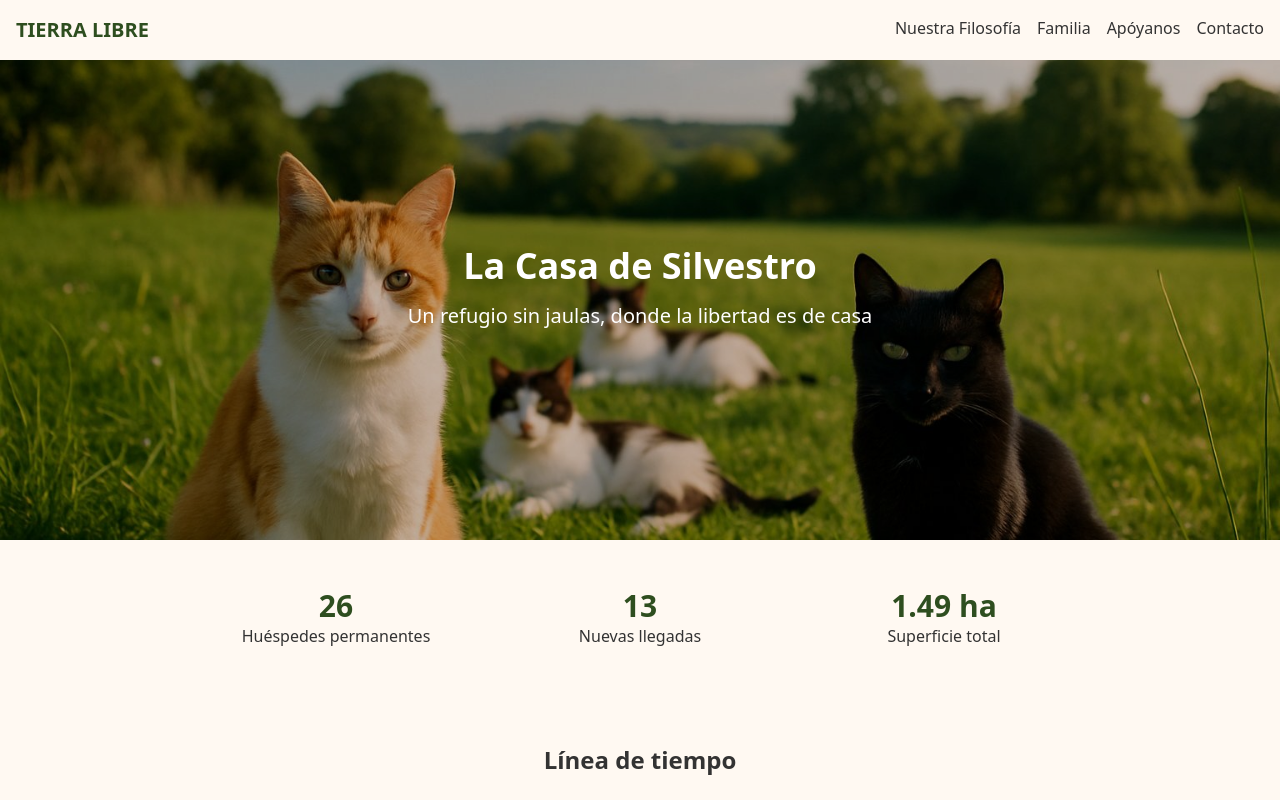
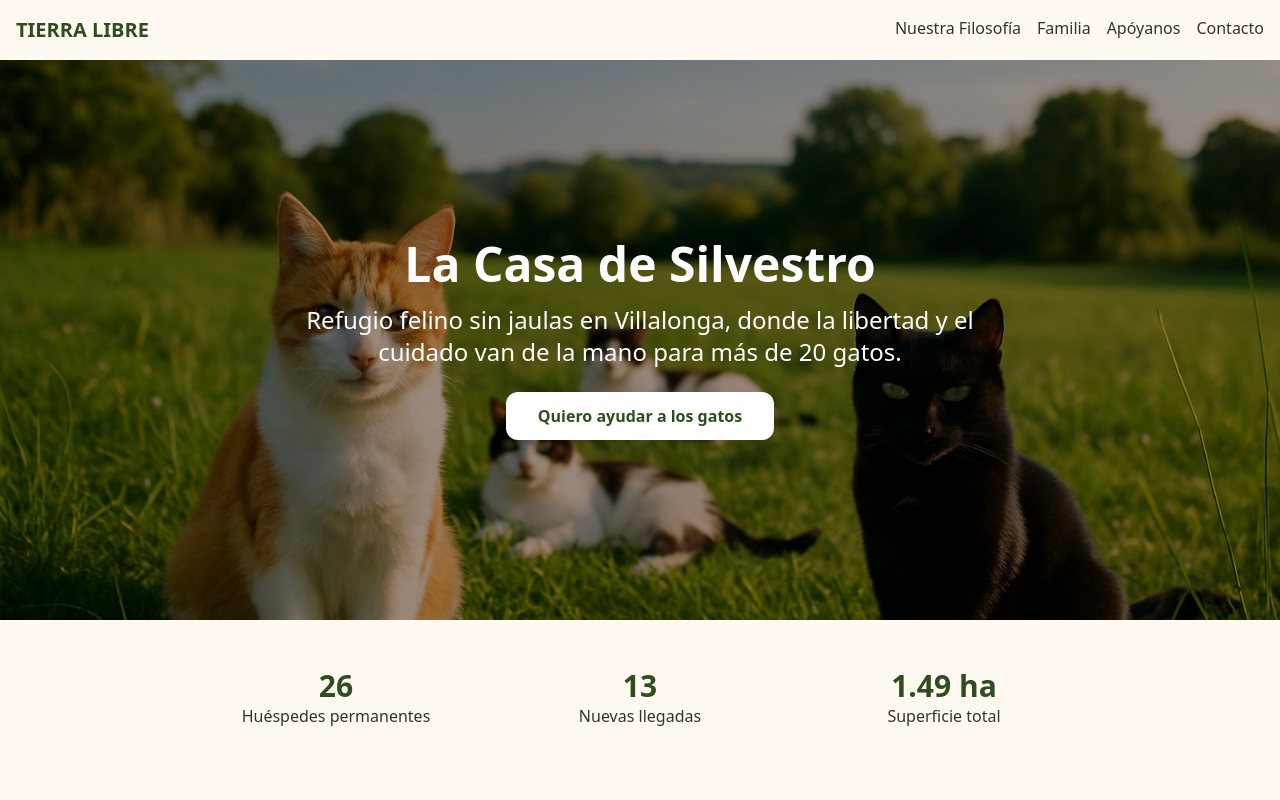
Before and after one commit to Tierralibre25/lacasadesilvestro, a Next.js app: page / in a window 1280 px wide. Shown: the top 800 px of the page. Built offline with nearby package versions, Linux system fonts and the light colour scheme.

Commit message:
Update Hero.tsx

```diff
--- a/components/Hero.tsx
+++ b/components/Hero.tsx
@@ -3,17 +3,27 @@ import React from 'react'
 
 const Hero: React.FC = () => {
   return (
-    <section className="relative">
+    <section id="hero" className="relative">
       <img
         src="/images/hero.jpg"
-        alt="Gatos libres en el prado"
-        className="w-full h-[60vh] object-cover"
+        alt="Refugio felino La Casa de Silvestro en Villalonga"
+        className="w-full h-[60vh] md:h-[70vh] object-cover"
       />
-      <div className="absolute inset-0 bg-black bg-opacity-25 flex flex-col justify-center items-center text-center p-4">
-        <h2 className="text-4xl font-bold text-white mb-4">La Casa de Silvestro</h2>
-        <p className="text-xl text-white mb-6">
-          Un refugio sin jaulas, donde la libertad es de casa
+      <div className="absolute inset-0 bg-black/40 flex flex-col justify-center items-center text-center p-4">
+        <h1 className="text-4xl md:text-5xl font-bold text-white mb-4">
+          La Casa de Silvestro
+        </h1>
+        <p className="text-lg md:text-2xl text-white mb-6 max-w-2xl">
+          Refugio felino sin jaulas en Villalonga, donde la libertad y el cuidado
+          van de la mano para más de 20 gatos.
         </p>
+
+        <a
+          href="#support"
+          className="inline-block px-8 py-3 bg-white text-green font-semibold rounded-xl shadow-md hover:opacity-90 transition"
+        >
+          Quiero ayudar a los gatos
+        </a>
       </div>
     </section>
   )
```
